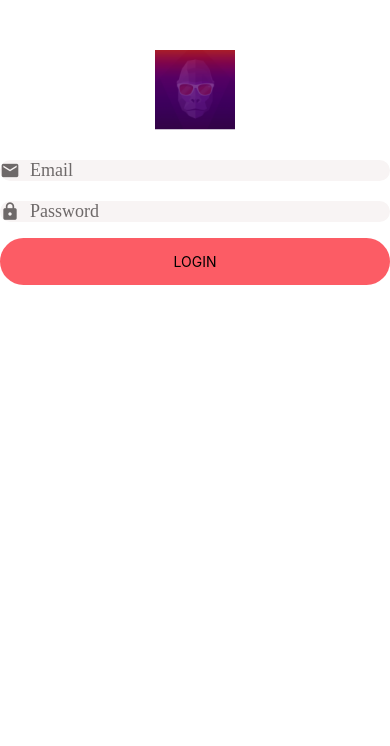
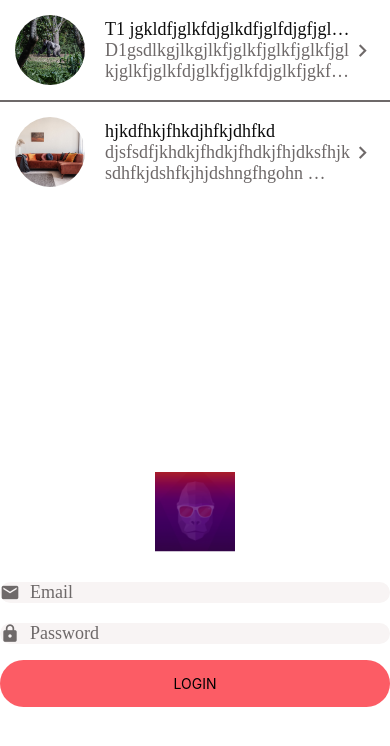
Before and after one commit to faizel1/liwach, a React Native app: screen /ListingScreen in a window 390 px wide. Shown: the top 746 px of the page. Built offline with nearby package versions, Linux system fonts and the light colour scheme.

Commit message:
some improvement

```diff
--- a/App.js
+++ b/App.js
@@ -2,16 +2,30 @@
 
 import React, {useState} from 'react';
 
-import {TextInput, Switch, View,Text} from 'react-native';
+import {TextInput, Switch, View,Text, Button} from 'react-native';
 import AppPicker from './app/components/AppPicker';
 import AppTextInput from './app/components/AppTextInput';
 import Screen from './app/components/Screen';
 import LoginScreen from './app/screen/LoginScreen';
-
+import MessagesScreen from "./app/screen/MessagesScreen"
 
 export default function App() {
 
+
   return (
+<>
+< View style={{flex:1}}>
+<MessagesScreen />
+</ View>
+
+
+< View style={{flex:1}}>
 <LoginScreen />
+
+</ View>
+
+
+
+</>
 );
 }
--- a/app/components/AppText.js
+++ b/app/components/AppText.js
@@ -7,6 +7,6 @@ import { Text} from 'react-native';
 import DefaultStyles from "../config/style";
 
 
-export default function AppText({children, style}) {
-  return(<Text style={[DefaultStyles.text, style]}>{children}</Text>);
+export default function AppText({children, style,...otherProps}) {
+  return(<Text style={[DefaultStyles.text, style]}{...otherProps}>{children}</Text>);
 }
--- a/app/components/ListItem.js
+++ b/app/components/ListItem.js
@@ -4,6 +4,7 @@ import {Image, StyleSheet, Text, TouchableHighlight, View} from 'react-native';
 import Swipeable from 'react-native-gesture-handler/Swipeable';
 import colors from '../config/colors';
 import AppText from './AppText';
+import MatIcons from 'react-native-vector-icons/MaterialCommunityIcons';
 
 export default function ListItem({
   image,
@@ -20,9 +21,10 @@ export default function ListItem({
           {IconComponent}
           {image && <Image style={styles.image} source={image} />}
           <View style={styles.detailsContainer}>
-            <AppText style={styles.title}>{title}</AppText>
-            {subTitle && <AppText style={styles.subTitle}>{subTitle}</AppText>}
+            <AppText style={styles.title} numberOfLines={1}>{title}</AppText>
+            {subTitle && <AppText style={styles.subTitle} numberOfLines={2}>{subTitle}</AppText>}
           </View>
+          <MatIcons color={colors.medium} name="chevron-right" size={25} />
         </View>
       </TouchableHighlight>
     </Swipeable>
@@ -31,13 +33,15 @@ export default function ListItem({
 
 const styles = StyleSheet.create({
   container: {
+    alignItems:"center",
     flexDirection: 'row',
     padding: 15,
-    backgroundColor:colors.white
+    backgroundColor: colors.white,
   },
   detailsContainer: {
+flex:1,
     marginLeft: 10,
-    justifyContent:"center"
+    justifyContent: 'center',
   },
   image: {
     width: 70,
--- a/app/screen/MessagesScreen.js
+++ b/app/screen/MessagesScreen.js
@@ -11,14 +11,14 @@ import Screen from '../components/Screen';
 const initialMessages = [
   {
     id: 1,
-    title: 'T1',
-    description: 'D1',
+    title: 'T1 jgkldfjglkfdjglkdfjglfdjgfjglkfdjg',
+    description: 'D1gsdlkgjlkgjlkfjglkfjglkfjglkfjglkjglkfjglkfdjglkfjglkfdjglkfjgkfdglkfg fgjflkgjlfdkg fdgjflg',
     image: require('../assets/chim.png'),
   },
   {
     id: 2,
-    title: 'T2',
-    description: 'D2',
+    title: "hjkdfhkjfhkdjhfkjdhfkd",
+    description: 'djsfsdfjkhdkjfhdkjfhdkjfhjdksfhjksdhfkjdshfkjhjdshngfhgohn gklsdjgjgkjglkjlkgjgingkglkg',
     image: require('../assets/couch.jpg'),
   },
 ];
```
